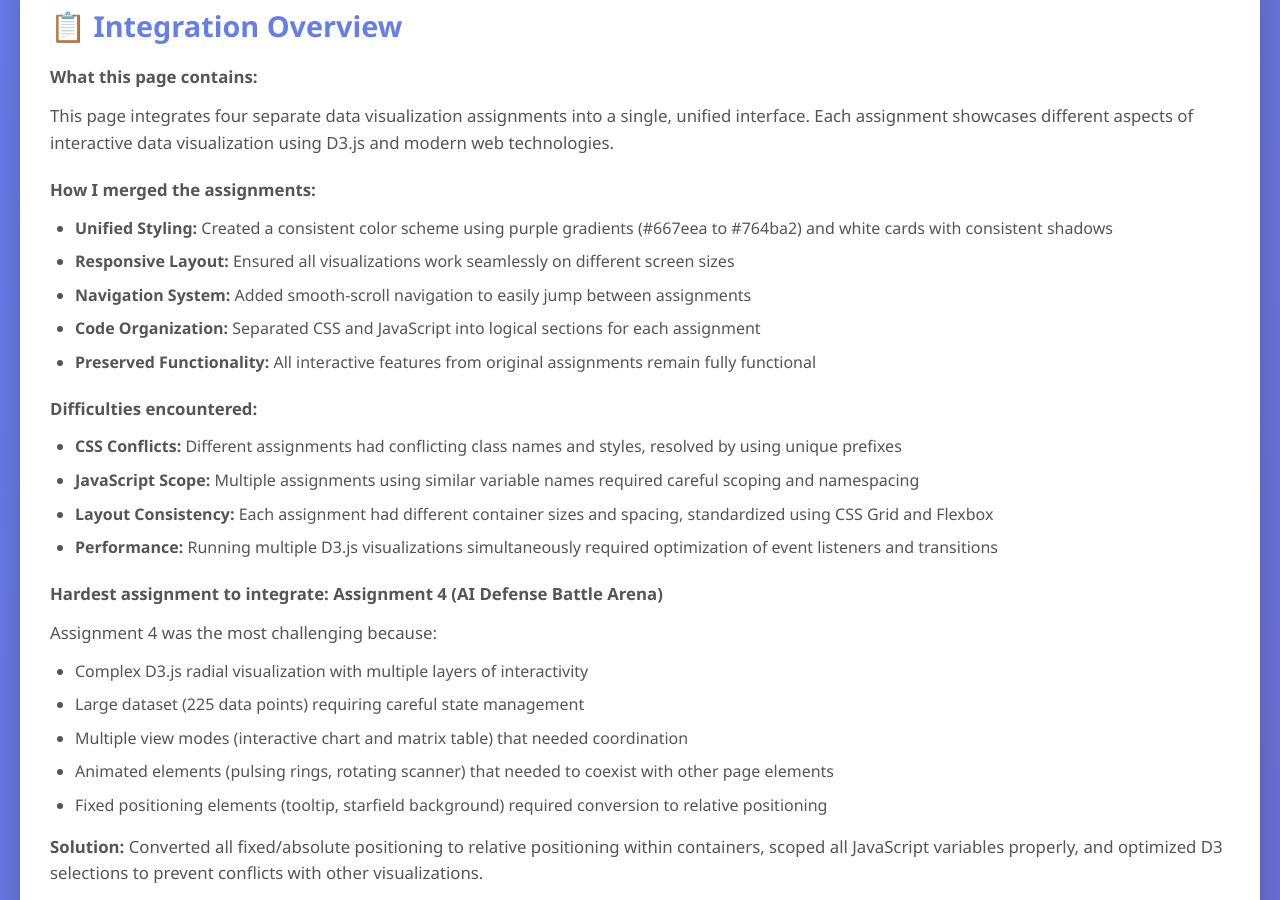
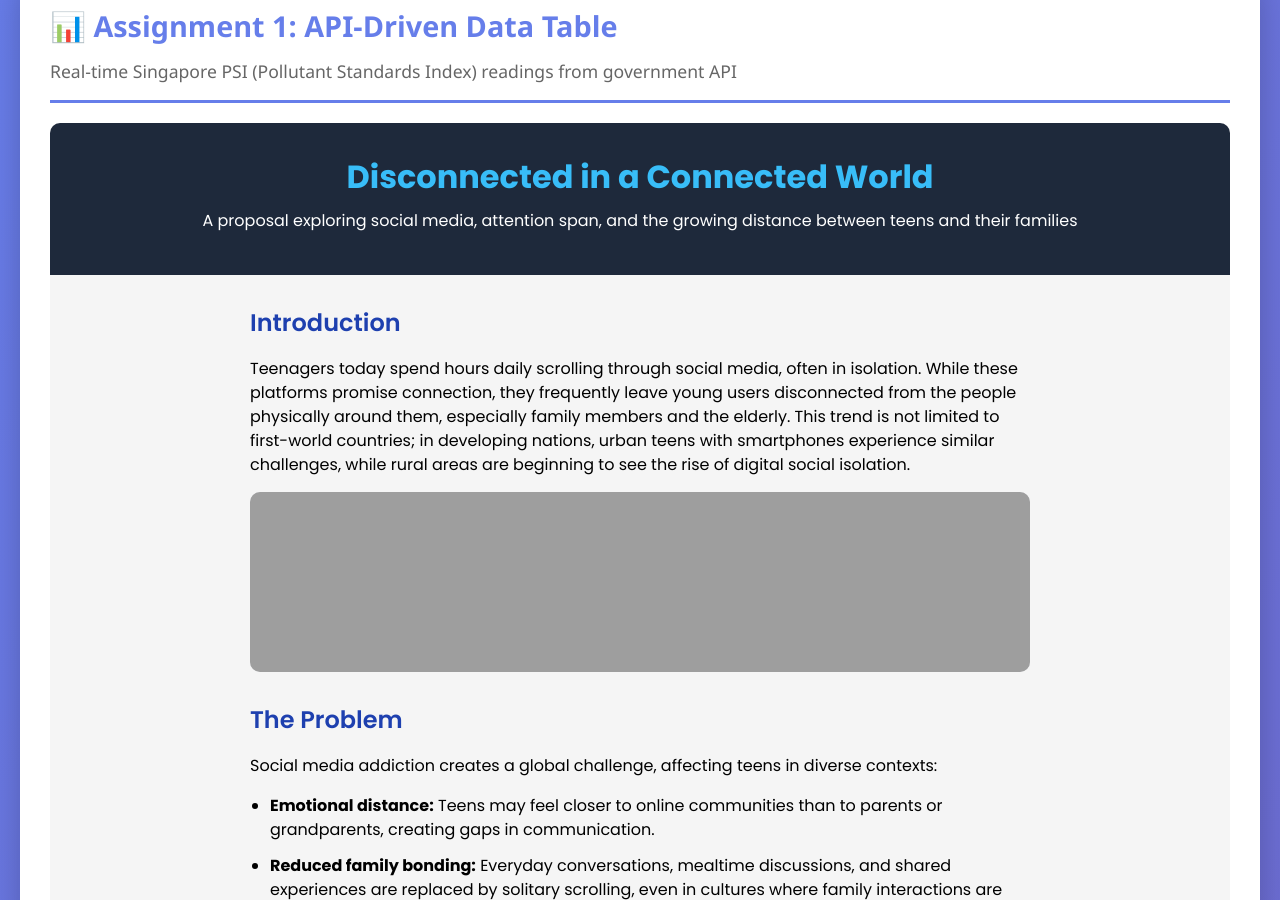
Before and after one commit to sumaiyyaali268-dev/assignment-5, a plain HTML site: page index.html in a window 1280 px wide. Shown: the part 311-1211 px from the top of the page. Drawn offline with nearby package versions, Linux system fonts and the light colour scheme.

Commit message:
Update index.html

```diff
--- a/index.html
+++ b/index.html
@@ -156,41 +156,6 @@
             <p style="color: #888; font-size: 0.95em;">Created by: Sumaiyya</p>
         </div>
 
-        <!-- Overview Section -->
-        <div class="overview" id="overview">
-            <h2>📋 Integration Overview</h2>
-            <p><strong>What this page contains:</strong></p>
-            <p>This page integrates four separate data visualization assignments into a single, unified interface. Each assignment showcases different aspects of interactive data visualization using D3.js and modern web technologies.</p>
-
-            <p style="margin-top: 20px;"><strong>How I merged the assignments:</strong></p>
-            <ul>
-                <li><strong>Unified Styling:</strong> Created a consistent color scheme using purple gradients (#667eea to #764ba2) and white cards with consistent shadows</li>
-                <li><strong>Responsive Layout:</strong> Ensured all visualizations work seamlessly on different screen sizes</li>
-                <li><strong>Navigation System:</strong> Added smooth-scroll navigation to easily jump between assignments</li>
-                <li><strong>Code Organization:</strong> Separated CSS and JavaScript into logical sections for each assignment</li>
-                <li><strong>Preserved Functionality:</strong> All interactive features from original assignments remain fully functional</li>
-            </ul>
-
-            <p style="margin-top: 20px;"><strong>Difficulties encountered:</strong></p>
-            <ul>
-                <li><strong>CSS Conflicts:</strong> Different assignments had conflicting class names and styles, resolved by using unique prefixes</li>
-                <li><strong>JavaScript Scope:</strong> Multiple assignments using similar variable names required careful scoping and namespacing</li>
-                <li><strong>Layout Consistency:</strong> Each assignment had different container sizes and spacing, standardized using CSS Grid and Flexbox</li>
-                <li><strong>Performance:</strong> Running multiple D3.js visualizations simultaneously required optimization of event listeners and transitions</li>
-            </ul>
-
-            <p style="margin-top: 20px;"><strong>Hardest assignment to integrate: Assignment 4 (AI Defense Battle Arena)</strong></p>
-            <p>Assignment 4 was the most challenging because:</p>
-            <ul>
-                <li>Complex D3.js radial visualization with multiple layers of interactivity</li>
-                <li>Large dataset (225 data points) requiring careful state management</li>
-                <li>Multiple view modes (interactive chart and matrix table) that needed coordination</li>
-                <li>Animated elements (pulsing rings, rotating scanner) that needed to coexist with other page elements</li>
-                <li>Fixed positioning elements (tooltip, starfield background) required conversion to relative positioning</li>
-            </ul>
-
-            <p style="margin-top: 15px;"><strong>Solution:</strong> Converted all fixed/absolute positioning to relative positioning within containers, scoped all JavaScript variables properly, and optimized D3 selections to prevent conflicts with other visualizations.</p>
-        </div>
 
         <!-- Assignment 1: Singapore PSI Data -->
         <div class="assignment-card" id="assignment1">
```
